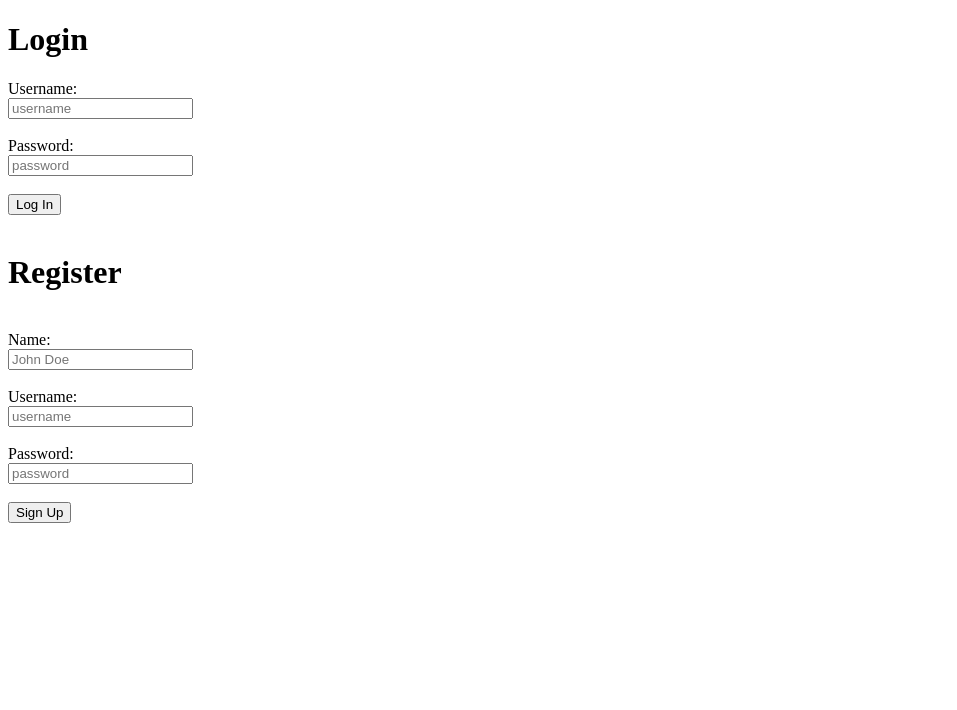
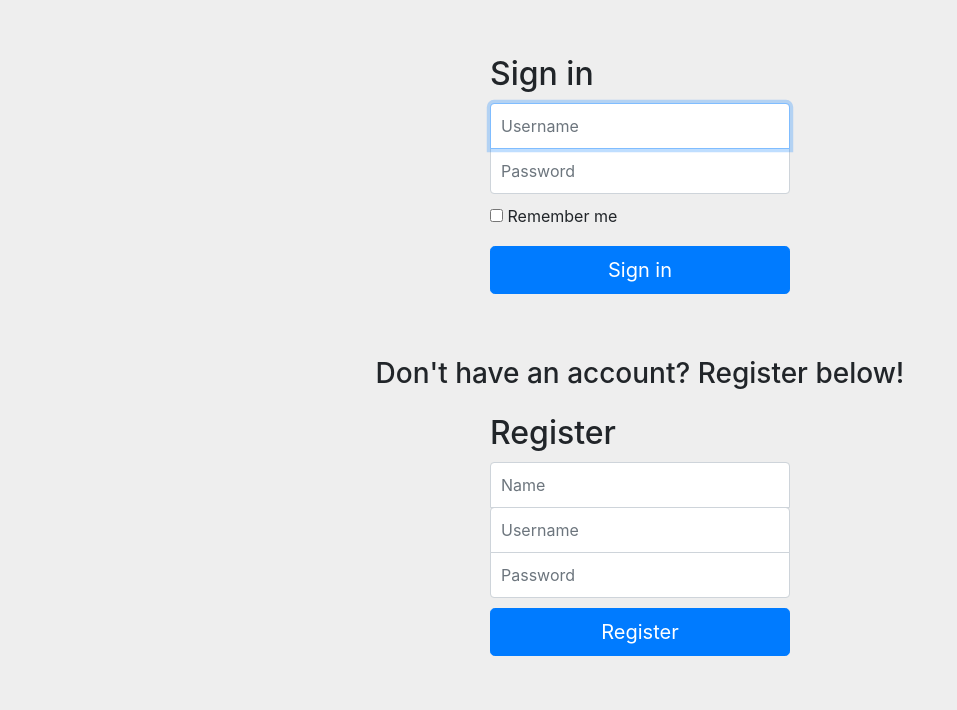
Before and after one commit to JackieW001/J-HEX, a Flask app: template jhex/templates/login.html in a window 1280 px wide. Shown: the top 710 px of the page, without its empty margins (0-957 px from the left). Run offline with Flask 2, Linux system fonts and the light colour scheme; the template is opened without the code that fills it, so the values that code supplies are empty; some libraries are stand-ins or nearby versions.

Commit message:
bootstrap login

```diff
--- /dev/null
+++ b/jhex/static/login.css
@@ -0,0 +1,78 @@
+body {
+  padding-top: 40px;
+  padding-bottom: 40px;
+  background-color: #eee;
+}
+
+
+.form-signin {
+  max-width: 330px;
+  padding: 15px;
+  margin: 0 auto;
+}
+.form-signin .form-signin-heading,
+.form-signin .checkbox {
+  margin-bottom: 10px;
+}
+.form-signin .checkbox {
+  font-weight: normal;
+}
+.form-signin .form-control {
+  position: relative;
+  height: auto;
+  -webkit-box-sizing: border-box;
+     -moz-box-sizing: border-box;
+          box-sizing: border-box;
+  padding: 10px;
+  font-size: 16px;
+}
+.form-signin .form-control:focus {
+  z-index: 2;
+}
+
+.form-signin input[type="text"] {
+  margin-bottom: -1px;
+  border-bottom-right-radius: 0;
+  border-bottom-left-radius: 0;
+}
+.form-signin input[type="password"] {
+  margin-bottom: 10px;
+  border-top-left-radius: 0;
+  border-top-right-radius: 0;
+}
+
+.form-register {
+  max-width: 330px;
+  padding: 15px;
+  margin: 0 auto;
+}
+.form-register .form-register-heading,
+.form-register .checkbox {
+  margin-bottom: 10px;
+}
+.form-register .checkbox {
+  font-weight: normal;
+}
+
+.form-register .form-control {
+  position: relative;
+  height: auto;
+  -webkit-box-sizing: border-box;
+     -moz-box-sizing: border-box;
+          box-sizing: border-box;
+  padding: 10px;
+  font-size: 16px;
+}
+.form-register .form-control:focus {
+  z-index: 2;
+}
+.form-register input[type="text"] {
+  margin-bottom: -1px;
+  border-bottom-right-radius: 0;
+  border-bottom-left-radius: 0;
+}
+.form-register input[type="password"] {
+  margin-bottom: 10px;
+  border-top-left-radius: 0;
+  border-top-right-radius: 0;
+}
--- a/jhex/templates/login.html
+++ b/jhex/templates/login.html
@@ -1,9 +1,60 @@
 <!DOCTYPE html>
 <html>
   <head>
-	<title> Login </title>
+    <title> Clover </title>
+
+    <!-- Required meta tags -->
+    <meta charset="utf-8">
+    <meta http-equiv="X-UA-Compatible" content="IE=edge">
+    <meta name="viewport" content="width=device-width, initial-scale=1, shrink-to-fit=no">
+
+    <!-- Bootstrap CSS -->
+    <link rel="stylesheet" href="https://stackpath.bootstrapcdn.com/bootstrap/4.1.1/css/bootstrap.min.css" integrity="sha384-WskhaSGFgHYWDcbwN70/dfYBj47jz9qbsMId/iRN3ewGhXQFZCSftd1LZCfmhktB" crossorigin="anonymous">
+
+    <link href="../static/css/login.css" rel="stylesheet">
+
   </head>
+
   <body>
+
+    <div class="container">
+
+      <form class="form-signin" method="POST" action="/login">
+        <h2 class="form-signin-heading">Sign in</h2>
+        <label for="inputUsrName" class="sr-only">Username</label>
+        <input type="text" id="inputUsrName" name="user" class="form-control" placeholder="Username" required autofocus>
+        <label for="inputPassword" class="sr-only">Password</label>
+        <input type="password" id="inputPassword" name="pass" class="form-control" placeholder="Password" required>
+        <div class="checkbox">
+          <label>
+            <input type="checkbox" value="remember-me"> Remember me
+          </label>
+        </div>
+        <button class="btn btn-lg btn-primary btn-block" type="submit">Sign in</button>
+      </form>
+
+    </div> <!-- /container -->
+
+    <br><br>
+
+     <div class="container">
+
+       <h3 id="register-announcement" class="text-center"> Don't have an account? Register below! </h3>
+      <form class="form-register" method="POST" action="/register">
+        <h2 class="form-register-heading">Register</h2>
+	<label for="inputUsrName" class="sr-only">Name</label>
+        <input type="text" id="inputName" name="name" class="form-control" placeholder="Name" required autofocus>
+        <label for="inputUsrName" class="sr-only">Username</label>
+        <input type="text" id="inputUsrName" name="user" class="form-control" placeholder="Username" required autofocus>
+        <label for="inputPassword" class="sr-only">Password</label>
+        <input type="password" id="inputPassword" name="pass" class="form-control" placeholder="Password" required>
+
+        <button class="btn btn-lg btn-primary btn-block" type="submit">Register</button>
+      </form>
+
+    </div> <!-- /container -->
+
+    <!--
     <form method="POST" action="/login">
       <h1> Login </h1>
       Username: <br>
@@ -26,5 +77,19 @@
       <input type="password" placeholder="password" name="pass" required>
       <br><br>
       <button type="submit" class="submit">Sign Up</button>
+      -->
+
+      <!-- Bootstrap core JavaScript
+    ================================================== -->
+    <!-- Placed at the end of the document so the pages load faster -->
+    <script src="https://ajax.googleapis.com/ajax/libs/jquery/1.12.4/jquery.min.js"></script>
+    <script>window.jQuery || document.write('<script src="../../assets/js/vendor/jquery.min.js"><\/script>')</script>
+    <script src="../../dist/js/bootstrap.min.js"></script>
+    <!-- Just to make our placeholder images work. Don't actually copy the next line! -->
+    <script src="../../assets/js/vendor/holder.min.js"></script>
+    <!-- IE10 viewport hack for Surface/desktop Windows 8 bug -->
+    <script src="../../assets/js/ie10-viewport-bug-workaround.js"></script>
+
   </body>
+
 </html>
```
Lines whose indentation alone changed are shown as unchanged.
